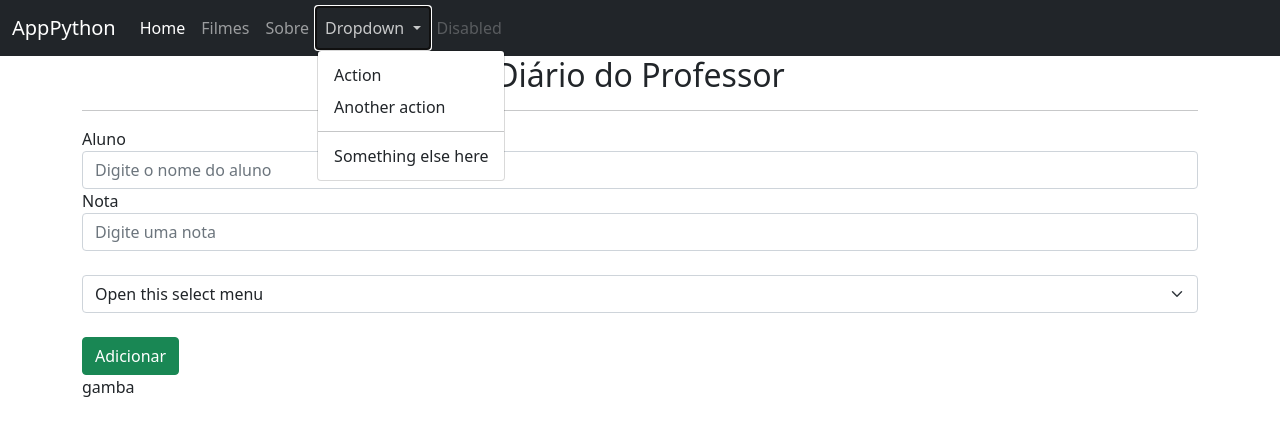
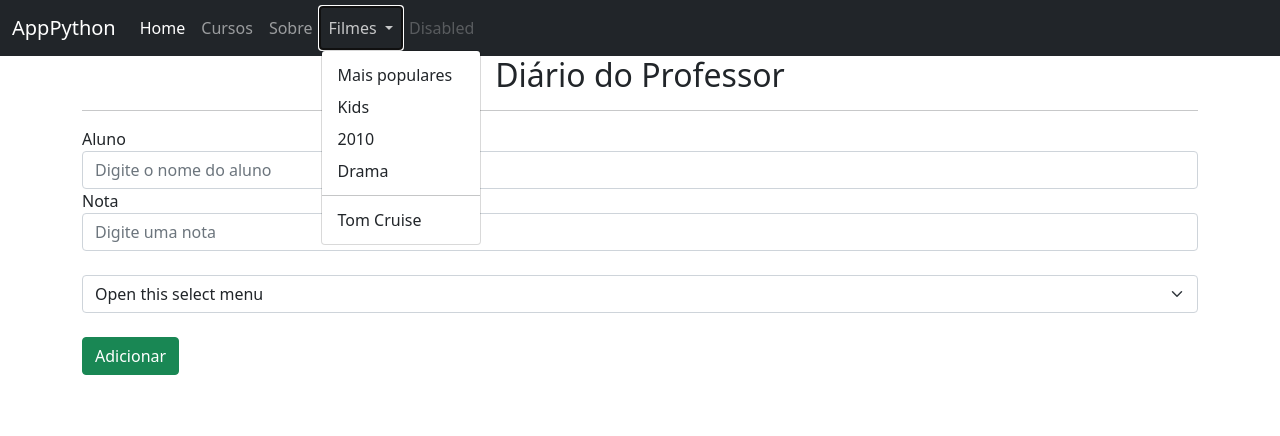
Before and after one commit to cyberbex/flaskweb, a Flask app: page /sobre in a window 1280 px wide, after a click on "Filmes". Shown: the top 436 px of the page. Run offline with Flask 3, Linux system fonts and the light colour scheme.

Commit message:
inicializando sqlalquimy

```diff
--- a/app.py
+++ b/app.py
@@ -2,11 +2,31 @@ import json
 import urllib.request
 
 from flask import Flask, render_template, request
+from flask_sqlalchemy import SQLAlchemy
 
 app = Flask(__name__)
 
+app.config["SQLALCHEMY_DATABASE_URI"] = "sqlite:///cursos.sqlite3"
+
+db = SQLAlchemy(app)
+app.app_context().push()
+
+
 frutas = []
 registros = []
+
+class cursos(db.Model):
+	id = db.Column(db.Integer, primary_key=True)
+	nome = db.Column(db.String(50))
+	descricao = db.Column(db.String(100))
+	ch=db.Column(db.Integer)
+
+	def __init__(self,nome,descricao,ch):
+		self.nome = nome
+		self.descricao = descricao
+		self.ch = ch
+
+
 
 @app.route('/', methods=["GET", "POST"])
 def principal():
@@ -20,31 +40,39 @@ def principal():
 @app.route('/sobre', methods=["GET", "POST"])
 def sobre():
 	#notas = {"Fulano":5.0, "Beltrano":6.0, "Aluno": 7.0, "Sicrano":8.5, "Rodrigo":9.5}
-	simbolo = "gamba"
 	if request.method == "POST":
 		if request.form.get("aluno") and request.form.get("nota"):
 			registros.append({"aluno": request.form.get("aluno"),"nota": request.form.get("nota")})
-		if request.form.get("simbol"):
-			simbolo = request.form.get("simbol")
 
-	return render_template("sobre.html", registros=registros,simbolo=simbolo)
+	return render_template("sobre.html", registros=registros)
 
-@app.route('/trade', methods=["GET", "POST"])
-def trade():
-	return render_template("trade.html")
+@app.route('/filmes/<propriedade>')
+def filmes(propriedade):
 
-@app.route('/filmes')
-def filmes():
-	url = "https://api.themoviedb.org/3/discover/movie?sort_by=popularity.desc&api_key=7d7d7e53256c4139b6fb309fcc1cb74f"
+	if propriedade == 'populares':
+		url = "https://api.themoviedb.org/3/discover/movie?sort_by=popularity.desc&api_key=3ddc9b92db4de6c6559569c67bd88a13"
+	elif propriedade == 'kids':
+		url = "https://api.themoviedb.org/3/discover/movie?certification_country=US&certification.lte=G&sort_by=popularity.desc&api_key=3ddc9b92db4de6c6559569c67bd88a13"
+	elif propriedade == '2010':
+		url = "https://api.themoviedb.org/3/discover/movie?primary_release_year=2010&sort_by=vote_average.desc&api_key=3ddc9b92db4de6c6559569c67bd88a13"
+	elif propriedade == 'drama':
+		url = "https://api.themoviedb.org/3/discover/movie?with_genres=18&sort_by=vote_average.desc&vote_count.gte=10&api_key=3ddc9b92db4de6c6559569c67bd88a13"
+	elif propriedade == 'tom_cruise':
+		url = "https://api.themoviedb.org/3/discover/movie?with_genres=878&with_cast=500&sort_by=vote_average.desc&api_key=3ddc9b92db4de6c6559569c67bd88a13"
+
 	resposta = urllib.request.urlopen(url)
 
 	dados = resposta.read()
 
 	jsondata = json.loads(dados)
 
-	return render_template("filmes.html",filmes=jsondata['results'])
+	return render_template("filmes.html", filmes=jsondata['results'])
 
-if __name__ == "__main__":
+
+@app.route('/cursos')
+def lista_cursos():
+	return render_template("cursos.html",cursos = cursos.query.all())
+
+if __name__ =="__main__":
+	db.create_all()
 	app.run(debug=True)
-
-#http://127.0.0.1:5000
--- a/templates/base.html
+++ b/templates/base.html
@@ -19,20 +19,22 @@
 	          <a class="nav-link active" aria-current="page" href="{{url_for('principal')}}">Home</a>
 	        </li>
 			<li class="nav-item">
-				<a class="nav-link" href="{{url_for('filmes')}}">Filmes</a>
+				<a class="nav-link" href="{{url_for('lista_cursos')}}">Cursos</a>
 			  </li>
 	        <li class="nav-item">
 	          <a class="nav-link" href="{{url_for('sobre')}}">Sobre</a>
 	        </li>
 	        <li class="nav-item dropdown">
 	          <a class="nav-link dropdown-toggle" href="#" id="navbarDropdown" role="button" data-bs-toggle="dropdown" aria-expanded="false">
-	            Dropdown
+	            Filmes
 	          </a>
 	          <ul class="dropdown-menu" aria-labelledby="navbarDropdown">
-	            <li><a class="dropdown-item" href="#">Action</a></li>
-	            <li><a class="dropdown-item" href="#">Another action</a></li>
+	            <li><a class="dropdown-item" href="{{url_for('filmes',propriedade ='populares')}}">Mais populares</a></li>
+	            <li><a class="dropdown-item" href="{{url_for('filmes',propriedade ='kids')}}">Kids</a></li>
+				<li><a class="dropdown-item" href="{{url_for('filmes',propriedade ='2010')}}">2010</a></li>
+				<li><a class="dropdown-item" href="{{url_for('filmes',propriedade ='drama')}}">Drama</a></li>
 	            <li><hr class="dropdown-divider"></li>
-	            <li><a class="dropdown-item" href="#">Something else here</a></li>
+	            <li><a class="dropdown-item" href="{{url_for('filmes',propriedade ='tom_cruise')}}">Tom Cruise</a></li>
 	          </ul>
 	        </li>
 	        <li class="nav-item">
```
Also changed, not shown: templates/cursos.html (added, +8 -0 lines), instance/cursos.sqlite3 (added), 1 other file.
